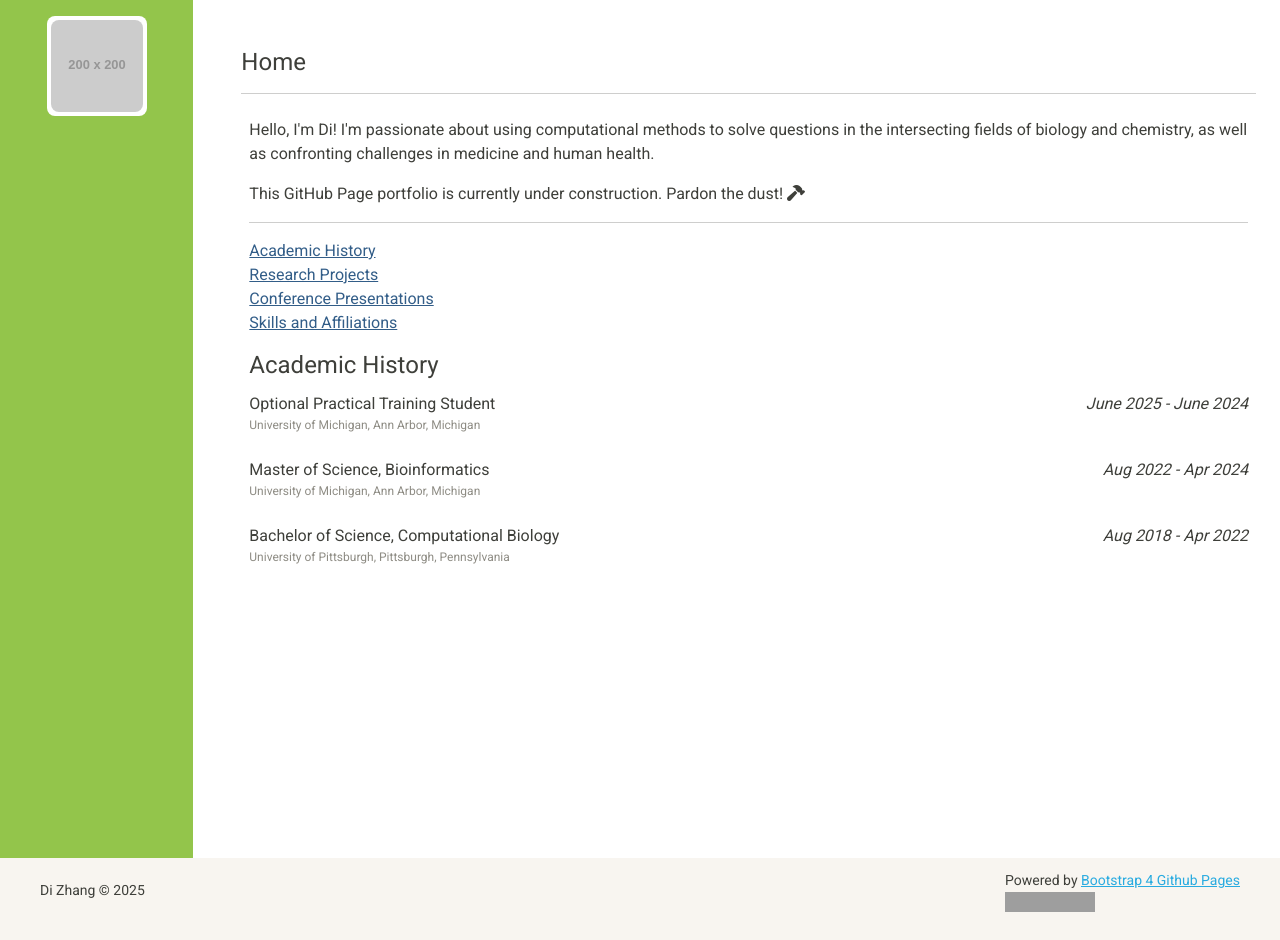
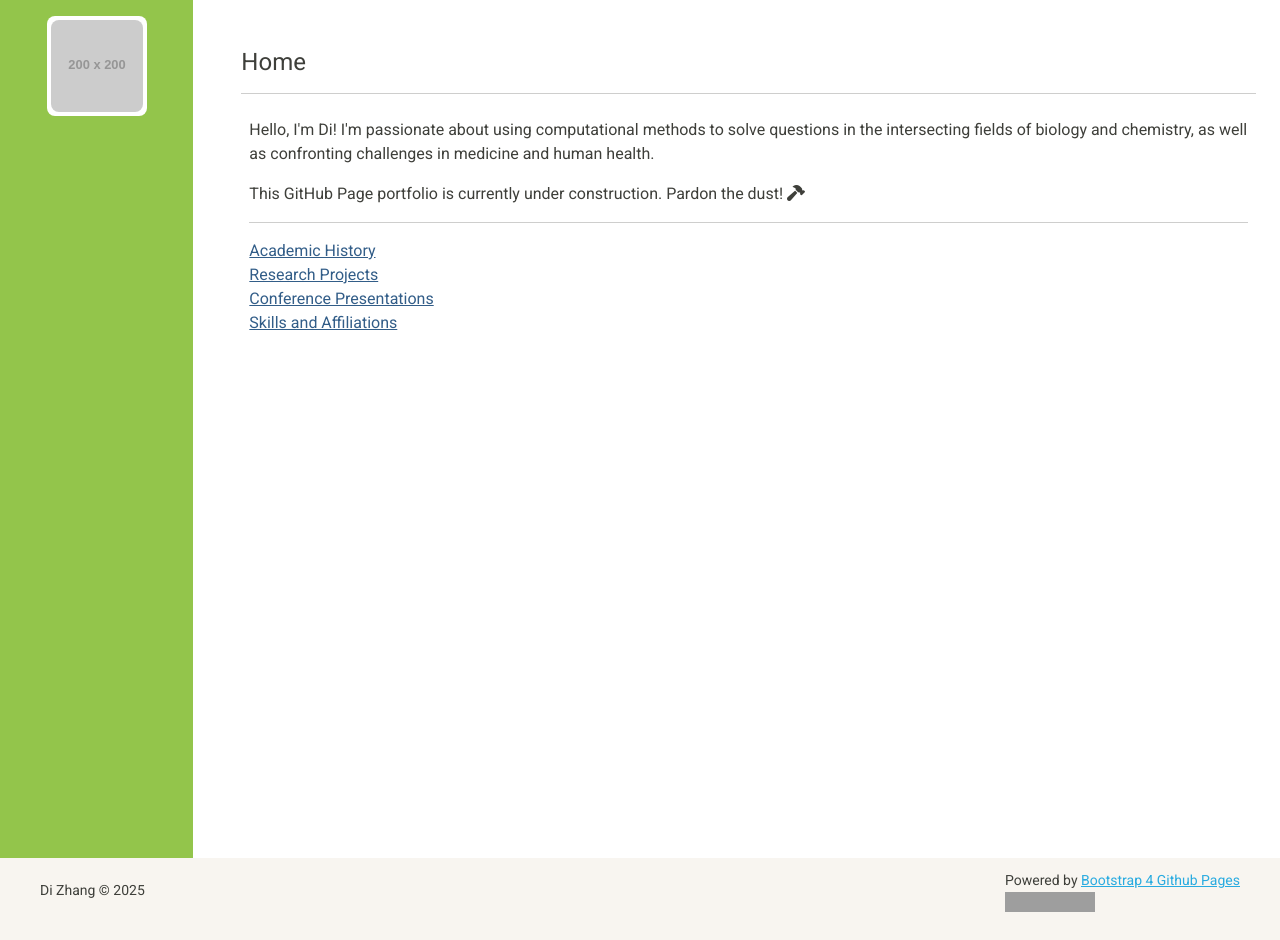
Before and after one commit to zhangdi33/zhangdi33.github.io, a Jekyll site: the page built from index.html, in a window 1280 px wide. Built offline with Jekyll 4.4.1, drawn with Linux system fonts in a browser that asks for light colours; grey boxes are pictures that could not be loaded.

Commit message:
Update index.html

```diff
--- a/index.html
+++ b/index.html
@@ -27,37 +27,6 @@ title: Home
         <a href="#">Skills and Affiliations</a>
       </p>
 
-      <h4>Academic History</h4>
-      <div class="row px-2">
-        <div class="col-lg col-12 p-1">
-          <p class="mb-0">Optional Practical Training Student</p>
-          <p class="text-secondary" style="font-size:75%;">University of Michigan, Ann Arbor, Michigan</p>
-        </div>
-        <div class="col-lg-auto col-12 p-1">
-          <p><i>June 2025 - June 2024</i></p>
-        </div>
-      </div>
-
-      <div class="row px-2">
-        <div class="col-lg col-12 p-1">
-          <p class="mb-0">Master of Science, Bioinformatics</p>
-          <p class="text-secondary" style="font-size:75%;">University of Michigan, Ann Arbor, Michigan</p>
-        </div>
-        <div class="col-lg-auto col-12 p-1">
-          <p><i>Aug 2022 - Apr 2024</i></p>
-        </div>
-      </div>
-
-      <div class="row px-2">
-        <div class="col-lg col-12 p-1">
-          <p class="mb-0">Bachelor of Science, Computational Biology</p>
-          <p class="text-secondary" style="font-size:75%;">University of Pittsburgh, Pittsburgh, Pennsylvania</p>
-        </div>
-        <div class="col-lg-auto col-12 p-1">
-          <p><i>Aug 2018 - Apr 2022</i></p>
-        </div>
-      </div>
-
     </div>
 
   </body>
```
